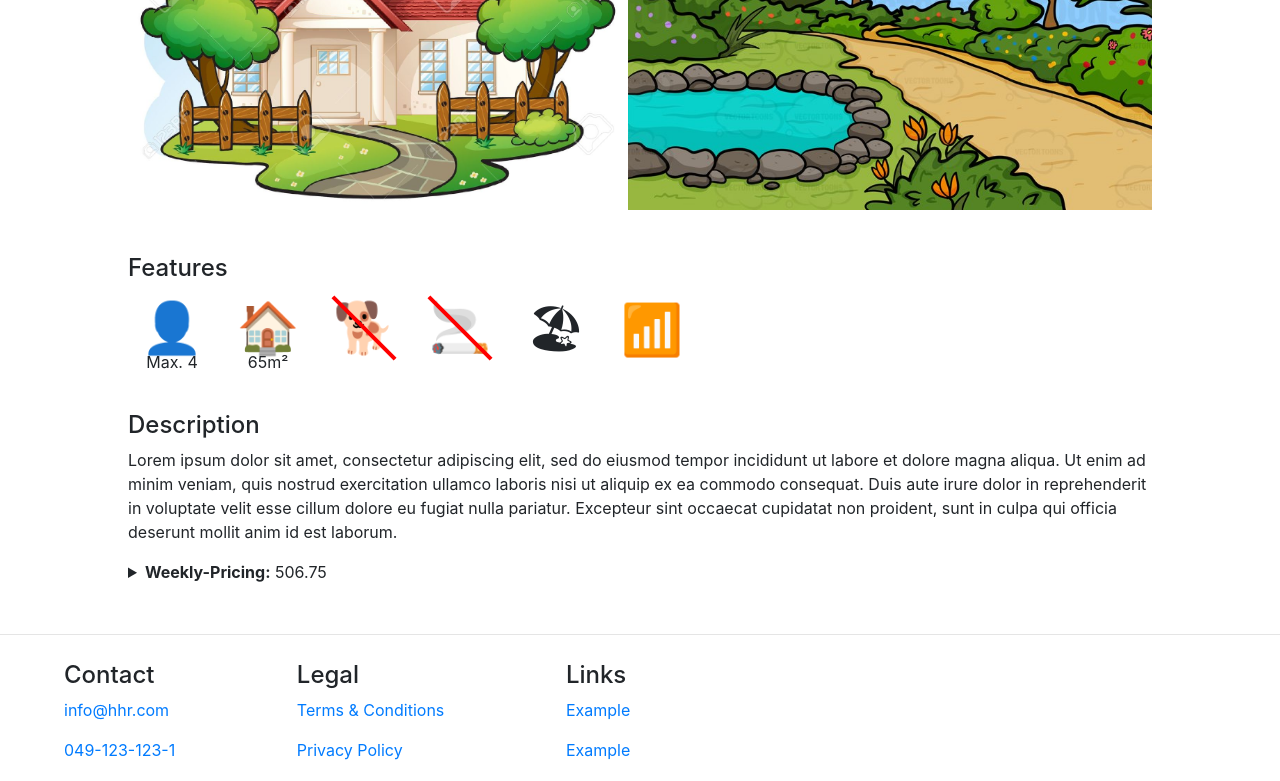
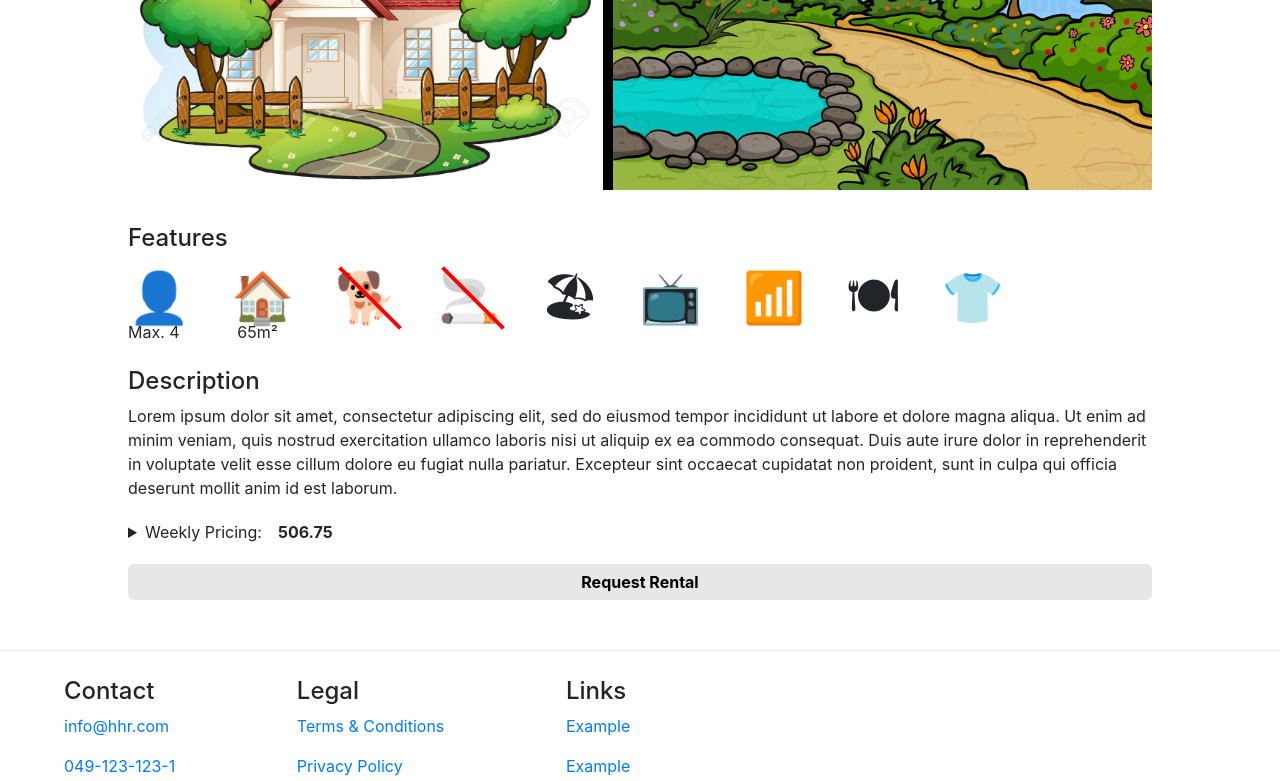
Before and after one commit to me-sha/HomeRental, an Angular app: page / in a window 1280 px wide. Shown: the part 570-1351 px from the top of the page. Built offline with nearby package versions, Linux system fonts and the light colour scheme.

Commit message:
did layout and design stuff again >.< welp, json desirialize is bothersome

```diff
--- a/src/app/app.module.ts
+++ b/src/app/app.module.ts
@@ -1,5 +1,6 @@
+import { NgModule } from '@angular/core';
 import { BrowserModule } from '@angular/platform-browser';
-import { NgModule } from '@angular/core';
+import { HttpModule } from '@angular/http';
 
 import { AppComponent } from './app.component';
 import { RentalComponent } from './rental/rental.component';
@@ -10,7 +11,8 @@ import { RentalComponent } from './rental/rental.component';
     RentalComponent
   ],
   imports: [
-    BrowserModule
+    BrowserModule,
+    HttpModule
   ],
   providers: [],
   bootstrap: [AppComponent]
--- a/src/app/rental/rental.component.css
+++ b/src/app/rental/rental.component.css
@@ -1,4 +1,5 @@
 /**/
+
 div.images {
   padding-top: 20px;
   float: none;
@@ -18,26 +19,24 @@ div.images div.gallery div.image {
 }
 
 div.images div.image img {
-  max-height: 400px;
+  margin-right: 10px;
+  max-height: 380px;
   max-width: 100%;
   align: center;
 }
 
 div.features {
-  padding-top: 20px;
+  padding-top: 10px;
   float: none;
   clear: both;
 }
 
 div.features div.feature {
+  margin-bottom: 16px;
+  margin-right: 4%;
   float: left;
-  clear: none;
-  margin-right: 8px;
-  text-align: center;
-  align-self: center;
-  align-content: center;
-  width: 88px;
-  height: 80px;
+  clear: right;
+  height: 70px;
 }
 
 div.features div.bordered {
@@ -59,36 +58,104 @@ div.features div.feature div.p,div.s {
   top: -16px !important;
 }
 
+div.features div.feature div.s {
+  left: 6px;
+}
+
 div.features div.crossed ::after {
   position: relative !important;
   float: none !important;
   top: -40px !important;
+  left: -8px;
   transform: rotate(45deg);
   display: block;
   height: 4px;
+  width: 138%;
   background: red;
   content: '';
 }
 
 div.desc {
-  padding-top: 40px;
-  margin-top: 20px;
+  padding-top: 20px;
   float: none;
-  clear: both;
+  clear: left;
 }
 
-div.pricing .noselect {
-  user-select: none;
-  -webkit-user-select: none;
+div.pricing {
+  margin-top: 20px;
 }
 
-div.pricing details::-webkit-details-marker {
-  display: none;
+div.pricing details {
+  width: auto;
+  align-content: left !important;
+  align-self: left !important;
+}
+
+div.pricing details summary {
+}
+
+div.pricing details summary::-webkit-details-marker {
+  display: none !important;
+}
+
+div.pricing details summary:after {
+  content: '' !important;
+}
+
+div.pricing details[open] summary:after {
+  content: '' !important;
 }
 
 div.pricing details div.calculation {
-  max-width: 50%;
-  margin-left: 2%;
+  margin-top: 10px;
+  max-width: 100%;
+}
+
+div.pricing details div.calculation pre {
   font-family: monospace;
-  white-space: pre;
+  font-size: 13;
 }
+
+div.pricing details div.calculation pre button {
+  margin-left: 2px;
+  border: none;
+  text-decoration: none;
+  display: inline-block;
+  font-weight: bold;
+  text-align: center;
+  border-radius: 6px;
+  background-color: #e7e7e7;
+  color: black;
+  cursor: pointer;
+}
+
+div.pricing details div.calculation pre button.decr.disabled {
+    opacity: 0.6;
+    cursor: not-allowed;
+}
+
+div.pricing details div.calculation hr {
+  margin-top: 8px;
+  margin-bottom: 8px;
+  width: auto;
+  margin-left: 0;
+}
+
+div.request {
+  margin-top: 20px;
+  padding-left: 10px;
+  padding-right: 10px;
+  padding-top: 6px;
+  padding-bottom: 6px;
+  border-radius: 6px;
+  background-color: #e7e7e7;
+  text-align: center;
+  align-content: center;
+}
+
+div.request a {
+  display: block;
+  font-weight: bold;
+  vertical-align: middle !important;
+  color: black;
+}
--- a/src/app/rental/rental.component.html
+++ b/src/app/rental/rental.component.html
@@ -24,12 +24,17 @@
 </div>
 <div class="pricing">
   <details>
-    <summary><b>Weekly-Pricing:</b> {{(rental.weekly_total)}}</summary>
+    <summary>Weekly Pricing:&emsp;<b>{{rental.weekly_total | number : '1.2-2'}}</b></summary>
     <div class="calculation">
-Price per Week: {{rental.day_price * 7.0}} = {{rental.day_price}} &times; 7
-Cleaning:       {{rental.clean_extra}}
-Dogs and Pets:  {{rental.pet_extra * rental.pet_number}} = {{rental.pet_extra}} &times; {{rental.pet_number}}
-Total per Week: {{rental.weekly_total}}
+      <pre>
+Price per Week:&nbsp;&nbsp;&nbsp;<b>{{rental.day_price * 7.0 | number : '1.2-2'}}</b>&emsp;&emsp;=&nbsp;{{rental.day_price | number : '1.2-2'}} &times; 7
+Cleaning Fee:&nbsp;&nbsp;&nbsp;+&nbsp;<b>{{rental.clean_extra | number : '3.2-2'}}</b>
+Dogs and Pets:&nbsp;&nbsp;+&nbsp;<b>{{rental.pet_extra * rental.pet_number | number : '3.2-2'}}</b>&emsp;&emsp;=&nbsp;{{rental.pet_extra | number : '1.2-2'}}&nbsp;&times;&thinsp;<button class="decr" [disabled]="rental.pet_number <= 0" (click)="rental.pet_number = rental.pet_number - 1">-</button>&thinsp;{{rental.pet_number}}&thinsp;<button class="incr" [disabled]="rental.pet_number >= rental.max_pet_number" (click)="rental.pet_number = rental.pet_number + 1">+</button>
+<hr>Total per Week:&nbsp;&nbsp;&nbsp;<b>{{rental.weekly_total | number : '3.2-2'}}</b>
+      </pre>
     </div>
   </details>
+  <div class="request">
+    <a href="mailto://info@hhr.com">Request Rental</a>
+  </div>
 </div>
--- a/src/app/rental/rental.component.ts
+++ b/src/app/rental/rental.component.ts
@@ -1,5 +1,10 @@
 import { Component, OnInit } from '@angular/core';
-import {DomSanitizer, SafeHtml} from '@angular/platform-browser';
+import { DomSanitizer, SafeHtml } from '@angular/platform-browser';
+import { Http } from '@angular/http';
+
+export function paddingLeft(text: string, padChar: string, size: number): string {
+  return (String(padChar).repeat(size)).substr( (size * -1), size);
+};
 
 const TEXT_LOREM_IPSUM = `Lorem ipsum dolor sit amet, consectetur adipiscing elit, sed do eiusmod
  tempor incididunt ut labore et dolore magna aliqua. Ut enim ad minim veniam, quis nostrud exercitation
@@ -87,9 +92,27 @@ const FEATURE_BEACH_CHAIR: Feature = {
   prohibited: false
 };
 
+const FEATURE_TV: Feature = {
+  desc: 'TV available.',
+  symbol: '&#128250;',
+  prohibited: false
+};
+
 const FEATURE_INTERNET_WLAN: Feature = {
   desc: 'Internet via WLAN',
   symbol: '&#128246;',
+  prohibited: false
+};
+
+const FEATURE_WASHER_DISHES: Feature = {
+  desc: 'Dish washer available.',
+  symbol: '&#127869;',
+  prohibited: false
+};
+
+const FEATURE_WASHER_LAUNDRY: Feature = {
+  desc: 'Laundry washer available.',
+  symbol: '&#128085;',
   prohibited: false
 };
 
@@ -109,34 +132,22 @@ export class Rental {
   weekly_diverged = true;
   pet_extra: number;
   private _pet_number: number;
+  max_pet_number: number = 8;
 
-  constructor(house: boolean,
-              name: string,
-              short_desc: string,
-              detail_desc: string,
-              max_people: number,
-              living_space: number,
-              day_price: number,
-              clean_extra: number,
-              pet_extra: number) {
+  constructor() {
     this.uid = Symbol();
-    this.house = house;
-    this.name = name;
-    this.short_desc = short_desc;
-    this.detail_desc = detail_desc;
-    this.max_people = max_people;
-    this.living_space = living_space;
-    this.day_price = day_price;
-    this.clean_extra = clean_extra;
-    this.pet_extra = pet_extra;
     this._pet_number = 0;
     this.features = new Array<Feature>();
-    this.features.push(
-      new PeopleFeature(max_people),
-      new SpaceFeature(living_space)
-    );
     this.images = new Array<RentalImage>();
     this.images.push(new RentalImage('assets/images/rental/default.jpg'))
+  }
+
+  init() {
+
+    this.features.push(
+      new PeopleFeature(this.max_people),
+      new SpaceFeature(this.living_space)
+    );
   }
 
   get weekly_total(): number {
@@ -147,9 +158,6 @@ export class Rental {
       this.weekly_diverged = false;
     }
     return this._weekly_total;
-  }
-  set weekly_total(weekly: number) {
-    this._weekly_total = weekly;
   }
 
   get pet_number(): number {
@@ -175,26 +183,33 @@ export class RentalComponent implements OnInit {
   rentals: Array<Rental> = [];
   rental: Rental;
 
-  constructor() {
+  data;
+
+  constructor(private http: Http) {
+    this.http.get('assets/data/tremendous-rental.json')
+      .subscribe(res => this.data = res.json());
   }
 
   ngOnInit() {
-    this.rental = new Rental(
-      true, //house
-      'House Tremendous', //name
-      'Tremendous holiday house with a lovely garden.', //short_desc
-      TEXT_LOREM_IPSUM, //detail_desc
-      4, //max_people
-      65, //living_space
-      65.25, //day_price
-      this._clean_extra, //clean_extra
-      this._pet_extra //pet_extra
-    );
+    this.rental = new Rental();
+    this.rental.house = true;
+    this.rental.name = 'House Tremendous';
+    this.rental.short_desc = 'Tremendous holiday house with a lovely garden.';
+    this.rental.detail_desc = TEXT_LOREM_IPSUM;
+    this.rental.max_people = 4;
+    this.rental.living_space = 65;
+    this.rental.day_price = 65.25;
+    this.rental.clean_extra = this._clean_extra;
+    this.rental.pet_extra = this._pet_extra;
+    this.rental.init()
     this.rental.features.push(
       FEATURE_PETS_PROHIBITED,
       FEATURE_SMOKING_PROHIBITED,
       FEATURE_BEACH_CHAIR,
-      FEATURE_INTERNET_WLAN
+      FEATURE_TV,
+      FEATURE_INTERNET_WLAN,
+      FEATURE_WASHER_DISHES,
+      FEATURE_WASHER_LAUNDRY,
     );
     this.rental.images.push(
       new RentalImage('assets/images/rental/tremendous/garden.jpg'),
@@ -202,6 +217,12 @@ export class RentalComponent implements OnInit {
       new RentalImage('assets/images/rental/tremendous/garden.jpg'),
       new RentalImage('assets/images/rental/tremendous/garden.jpg')
     );
+
+    //let serialized = JSON.stringify(this.rental);
+    //console.log("yess", serialized);
+
+    //this.rental = Object.assign( new Rental(), this.data);
+
     this.rentals.push(this.rental);
   }
 }
--- /dev/null
+++ b/src/assets/data/tremendous-rental.json
@@ -0,0 +1,61 @@
+{
+  "weekly_diverged": true,
+  "house": true,
+  "name": "House Tremendous",
+  "short_desc": "Tremendous holiday house with a lovely garden.",
+  "detail_desc": "Lorem ipsum dolor sit amet, consectetur adipiscing elit, sed do eiusmod\n tempor incididunt ut labore et dolore magna aliqua. Ut enim ad minim veniam, quis nostrud exercitation\n ullamco laboris nisi ut aliquip ex ea commodo consequat. Duis aute irure dolor in reprehenderit in\n voluptate velit esse cillum dolore eu fugiat nulla pariatur. Excepteur sint occaecat cupidatat non\n proident, sunt in culpa qui officia deserunt mollit anim id est laborum.",
+  "max_people": 4,
+  "living_space": 65,
+  "day_price": 65.25,
+  "clean_extra": 50,
+  "pet_extra": 10,
+  "_pet_number": 0,
+  "features": [{
+    "symbol": "&#128100;",
+    "desc": "Maximum allowed number of people: 4",
+    "prohibited": false,
+    "people": 4
+  }, {
+    "symbol": "&#127968;",
+    "desc": "Living space in square meter: 65 qm",
+    "prohibited": false,
+    "space": 65
+  }, {
+    "desc": "No pets are allowed!",
+    "symbol": "&#128021;",
+    "prohibited": true
+  }, {
+    "desc": "No smoking inside!",
+    "symbol": "&#128684;",
+    "prohibited": true
+  }, {
+    "desc": "Personal Beach Chair on the beach.",
+    "symbol": "&#127958;",
+    "prohibited": false
+  }, {
+    "desc": "Internet via WLAN",
+    "symbol": "&#128246;",
+    "prohibited": false
+  }],
+  "images": [{
+    "url": "assets/images/rental/default.jpg",
+    "title": "",
+    "desc": ""
+  }, {
+    "url": "assets/images/rental/tremendous/garden.jpg",
+    "title": "",
+    "desc": ""
+  }, {
+    "url": "assets/images/rental/tremendous/garden.jpg",
+    "title": "",
+    "desc": ""
+  }, {
+    "url": "assets/images/rental/tremendous/garden.jpg",
+    "title": "",
+    "desc": ""
+  }, {
+    "url": "assets/images/rental/tremendous/garden.jpg",
+    "title": "",
+    "desc": ""
+  }]
+}
```
